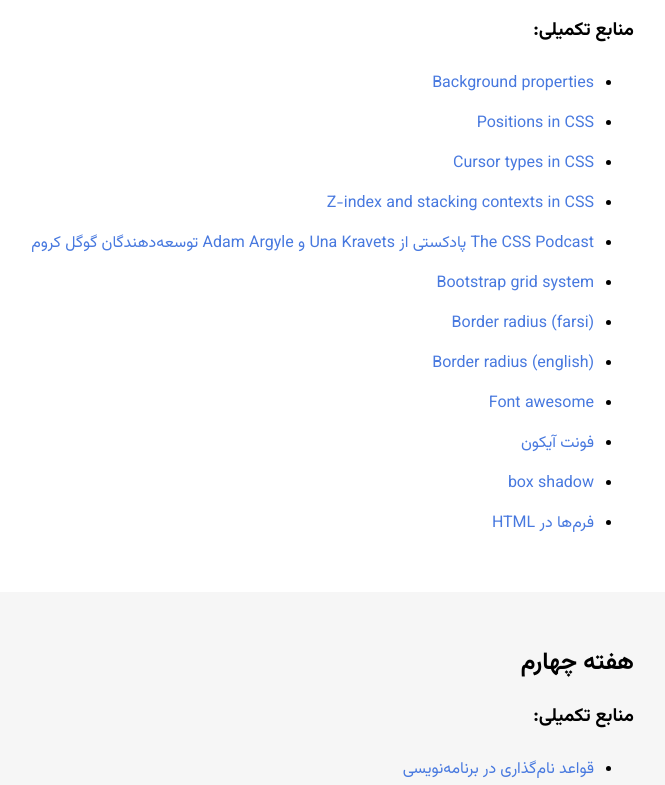
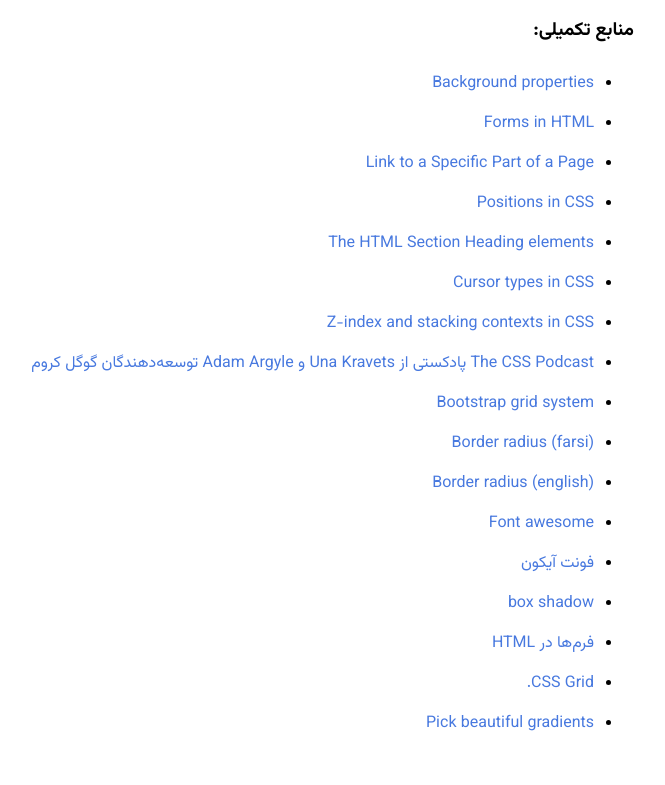
Before and after one commit to SamaneYaghoobi/SamaneYaghoobi.github.io, a plain HTML site: page mobocollege.html in a window 1280 px wide. Shown: the part 2600-3385 px from the top of the page, without its empty margins (606-1271 px from the left). Drawn offline with Linux system fonts and the light colour scheme.

Commit message:
📦 NEW: add new resources

```diff
--- a/mobocollege.html
+++ b/mobocollege.html
@@ -262,9 +262,30 @@
 				</li>
 				<li>
 					<a
+						href="https://css-tricks.ir/tutorial/%d9%81%d8%b1%d9%85-%d9%87%d8%a7/"
+						target="_blank"
+						>Forms in HTML
+					</a>
+				</li>
+				<li>
+					<a
+						href="https://www.w3docs.com/snippets/html/how-to-create-an-anchor-link-to-jump-to-a-specific-part-of-a-page.html"
+						target="_blank"
+						>Link to a Specific Part of a Page
+					</a>
+				</li>
+				<li>
+					<a
 						href="https://css-tricks.com/almanac/properties/p/position/"
 						target="_blank"
 						>Positions in CSS
+					</a>
+				</li>
+				<li>
+					<a
+						href="https://developer.mozilla.org/en-US/docs/Web/HTML/Element/Heading_Elements"
+						target="_blank"
+						>The HTML Section Heading elements
 					</a>
 				</li>
 				<li>
@@ -324,6 +345,14 @@
 				<li>
 					<a href="https://css-tricks.ir/?p=5816" target="_blank"
 						>فرم‌ها در HTML
+					</a>
+				</li>
+				<li>
+					<a href="https://cssgrid.io/" target="_blank">CSS Grid. </a>
+				</li>
+				<li>
+					<a href="https://colors.dopely.top/gradients" target="_blank"
+						>Pick beautiful gradients
 					</a>
 				</li>
 			</ul>
```
